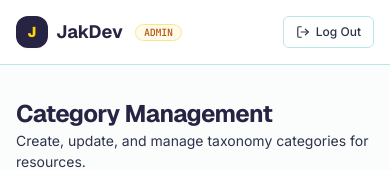
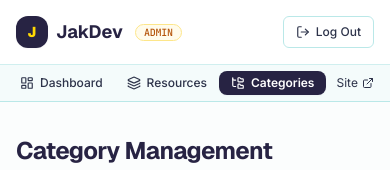
Before and after one commit to laomanda/source-code, a Next.js app: page /admin/categories in a window 390 px wide. Shown: the top 170 px of the page. Built offline with nearby package versions, Linux system fonts and the light colour scheme; no server answers; the database is empty.

Commit message:
refactor(admin): refine login ui with show password toggle, add back link, and mobile navigation

```diff
--- a/src/app/admin/login/page.tsx
+++ b/src/app/admin/login/page.tsx
@@ -1,12 +1,29 @@
 "use client";
 
 import * as React from "react";
+import Link from "next/link";
 import { useSearchParams } from "next/navigation";
 import { loginAction } from "@/lib/actions/auth";
 import { Button } from "@/components/ui/button";
 import { Input } from "@/components/ui/input";
-import { Card, CardHeader, CardTitle, CardDescription, CardContent, CardFooter } from "@/components/ui/card";
-import { Lock, Mail, AlertCircle, ArrowRight, ShieldCheck } from "lucide-react";
+import {
+  Card,
+  CardHeader,
+  CardTitle,
+  CardDescription,
+  CardContent,
+  CardFooter,
+} from "@/components/ui/card";
+import {
+  Lock,
+  Mail,
+  AlertCircle,
+  ArrowRight,
+  ShieldCheck,
+  Eye,
+  EyeOff,
+  ArrowLeft,
+} from "lucide-react";
 
 function LoginForm() {
   const searchParams = useSearchParams();
@@ -14,6 +31,7 @@ function LoginForm() {
 
   const [email, setEmail] = React.useState("");
   const [password, setPassword] = React.useState("");
+  const [showPassword, setShowPassword] = React.useState(false);
   const [error, setError] = React.useState<string | null>(null);
   const [isLoading, setIsLoading] = React.useState(false);
 
@@ -34,13 +52,27 @@ function LoginForm() {
         setIsLoading(false);
       }
     } catch (err: unknown) {
-      setError(err instanceof Error ? err.message : "Authentication error. Please try again.");
+      setError(
+        err instanceof Error ? err.message : "Authentication error. Please try again."
+      );
       setIsLoading(false);
     }
   };
 
   return (
-    <Card className="w-full max-w-md border-[#BAE8E8] bg-white shadow-soft">
+    <div className="w-full max-w-md space-y-4">
+      {/* Return to Public Site Link */}
+      <div className="flex items-center justify-start">
+        <Link
+          href="/"
+          className="inline-flex items-center gap-1.5 text-xs text-[#2D334A]/70 hover:text-[#272343] transition-colors font-medium focus-visible:outline-none focus-visible:ring-2 focus-visible:ring-[#272343] rounded px-1 py-0.5"
+        >
+          <ArrowLeft className="h-3.5 w-3.5" />
+          <span>Back to JakDev</span>
+        </Link>
+      </div>
+
+      <Card className="w-full border-[#BAE8E8] bg-white shadow-soft">
         <CardHeader className="space-y-2 text-center pb-4">
           <div className="mx-auto h-12 w-12 rounded-xl bg-[#272343] flex items-center justify-center text-lg font-black text-[#FFD803] shadow-soft-sm">
             J
@@ -92,18 +124,32 @@ function LoginForm() {
                 <Lock className="h-3.5 w-3.5 text-[#2D334A]/70" />
                 <span>Password</span>
               </label>
+              <div className="relative">
                 <Input
                   id="password"
                   name="password"
-              type="password"
+                  type={showPassword ? "text" : "password"}
                   required
                   autoComplete="current-password"
                   placeholder="••••••••••••"
                   value={password}
                   onChange={(e) => setPassword(e.target.value)}
                   disabled={isLoading}
-              className="h-10 text-xs"
+                  className="h-10 text-xs pr-10"
                 />
+                <button
+                  type="button"
+                  onClick={() => setShowPassword((prev) => !prev)}
+                  className="absolute right-2.5 top-1/2 -translate-y-1/2 p-1 text-[#2D334A]/60 hover:text-[#272343] focus-visible:outline-none focus-visible:ring-2 focus-visible:ring-[#272343] rounded"
+                  aria-label={showPassword ? "Hide password" : "Show password"}
+                >
+                  {showPassword ? (
+                    <EyeOff className="h-4 w-4" />
+                  ) : (
+                    <Eye className="h-4 w-4" />
+                  )}
+                </button>
+              </div>
             </div>
           </CardContent>
 
@@ -132,6 +178,7 @@ function LoginForm() {
           </CardFooter>
         </form>
       </Card>
+    </div>
   );
 }
 
--- a/src/components/admin/admin-nav.tsx
+++ b/src/components/admin/admin-nav.tsx
@@ -50,7 +50,7 @@ export function AdminNav({ userEmail }: AdminNavProps) {
           </Link>
 
           {/* Desktop Navigation Links */}
-          <nav className="hidden md:flex items-center gap-1">
+          <nav className="hidden md:flex items-center gap-1" aria-label="Admin Navigation">
             {navItems.map((item) => {
               const Icon = item.icon;
               const isActive =
@@ -62,11 +62,12 @@ export function AdminNav({ userEmail }: AdminNavProps) {
                 <Link
                   key={item.href}
                   href={item.href}
-                  className={`inline-flex items-center gap-2 px-3 py-1.5 rounded-md text-xs font-medium transition-all ${
+                  className={`inline-flex items-center gap-2 px-3 py-1.5 rounded-md text-xs font-medium transition-all focus-visible:outline-none focus-visible:ring-2 focus-visible:ring-[#272343] ${
                     isActive
                       ? "bg-[#272343] text-white shadow-soft-sm font-semibold"
                       : "text-[#2D334A] hover:bg-[#E3F6F5] hover:text-[#272343]"
                   }`}
+                  aria-current={isActive ? "page" : undefined}
                 >
                   <Icon className="h-3.5 w-3.5" />
                   <span>{item.label}</span>
@@ -77,7 +78,7 @@ export function AdminNav({ userEmail }: AdminNavProps) {
         </div>
 
         {/* Right: User Email + Public View + Logout */}
-        <div className="flex items-center gap-3">
+        <div className="flex items-center gap-2 sm:gap-3">
           {userEmail && (
             <span className="hidden lg:inline-block text-xs font-mono text-[#2D334A]/70 truncate max-w-[180px]">
               {userEmail}
@@ -96,7 +97,7 @@ export function AdminNav({ userEmail }: AdminNavProps) {
               type="submit"
               variant="outline"
               size="sm"
-              className="gap-1.5 text-xs border-[#BAE8E8] text-[#2D334A] hover:bg-rose-50 hover:text-rose-600 hover:border-rose-200"
+              className="gap-1.5 text-xs border-[#BAE8E8] text-[#2D334A] hover:bg-rose-50 hover:text-rose-600 hover:border-rose-200 focus-visible:outline-none focus-visible:ring-2 focus-visible:ring-[#272343]"
             >
               <LogOut className="h-3.5 w-3.5" />
               <span>Log Out</span>
@@ -104,6 +105,42 @@ export function AdminNav({ userEmail }: AdminNavProps) {
           </form>
         </div>
       </div>
+
+      {/* Mobile Sub-Navigation Bar */}
+      <div className="md:hidden flex items-center justify-around border-t border-[#BAE8E8]/60 bg-[#E3F6F5]/40 px-2 py-1.5">
+        {navItems.map((item) => {
+          const Icon = item.icon;
+          const isActive =
+            item.href === "/admin"
+              ? pathname === "/admin"
+              : pathname.startsWith(item.href);
+
+          return (
+            <Link
+              key={item.href}
+              href={item.href}
+              className={`inline-flex items-center gap-1.5 px-3 py-1 rounded-md text-xs font-medium transition-all ${
+                isActive
+                  ? "bg-[#272343] text-white font-semibold shadow-soft-sm"
+                  : "text-[#2D334A] hover:bg-white"
+              }`}
+              aria-current={isActive ? "page" : undefined}
+            >
+              <Icon className="h-3.5 w-3.5" />
+              <span>{item.label}</span>
+            </Link>
+          );
+        })}
+        <Link
+          href="/library"
+          target="_blank"
+          rel="noopener noreferrer"
+          className="inline-flex items-center gap-1 px-2.5 py-1 rounded-md text-xs text-[#2D334A] hover:bg-white"
+        >
+          <span>Site</span>
+          <ExternalLink className="h-3 w-3" />
+        </Link>
+      </div>
     </header>
   );
 }
--- a/src/components/admin/category-manager.tsx
+++ b/src/components/admin/category-manager.tsx
@@ -43,6 +43,17 @@ export function CategoryManager({ initialCategories }: CategoryManagerProps) {
   React.useEffect(() => {
     setCategories(initialCategories);
   }, [initialCategories]);
+
+  // Handle escape key to close modal
+  React.useEffect(() => {
+    const handleKeyDown = (e: KeyboardEvent) => {
+      if (e.key === "Escape" && isModalOpen) {
+        closeModal();
+      }
+    };
+    window.addEventListener("keydown", handleKeyDown);
+    return () => window.removeEventListener("keydown", handleKeyDown);
+  }, [isModalOpen]);
 
   const openCreateModal = () => {
     setEditingCategory(null);
```
Lines whose indentation alone changed are shown as unchanged.
